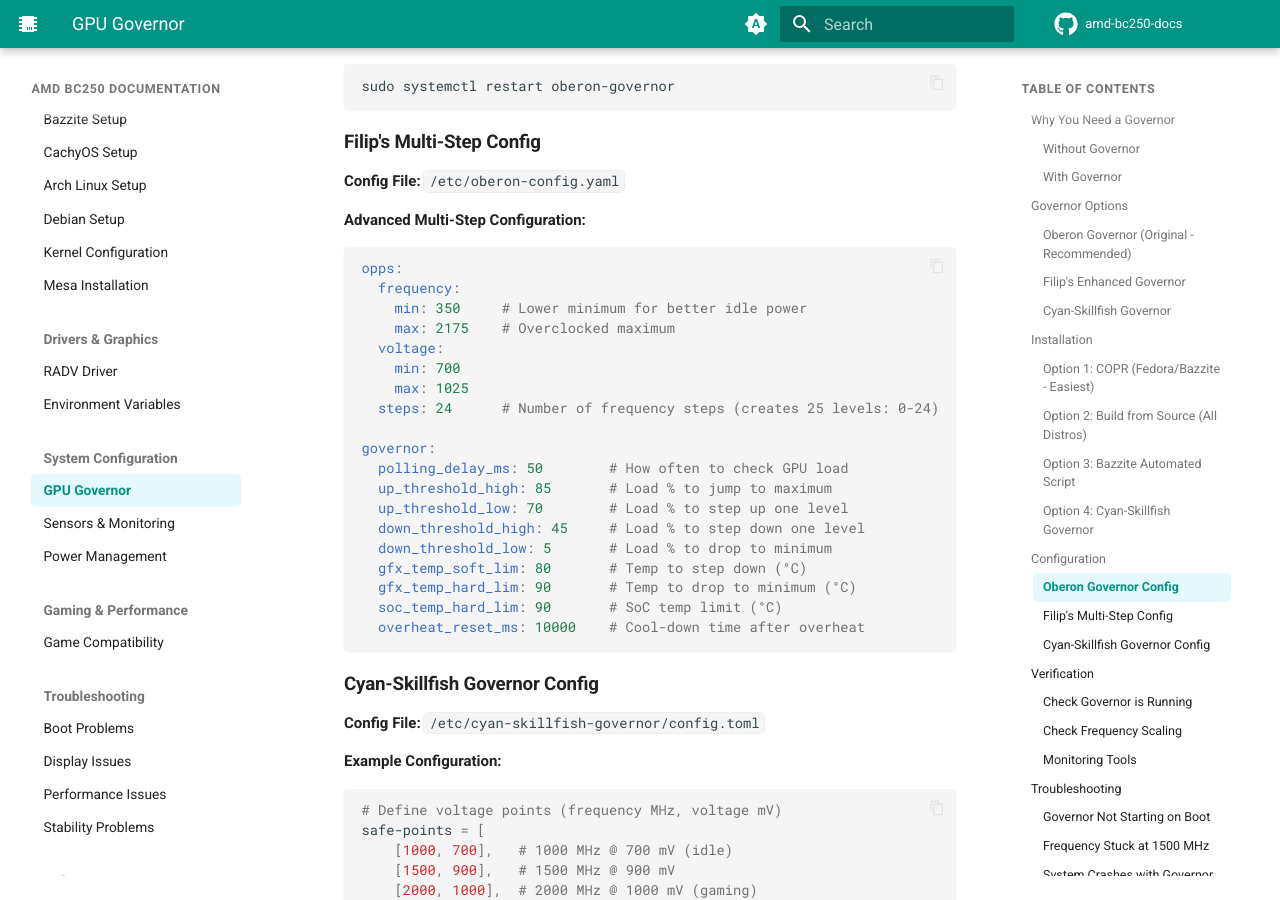
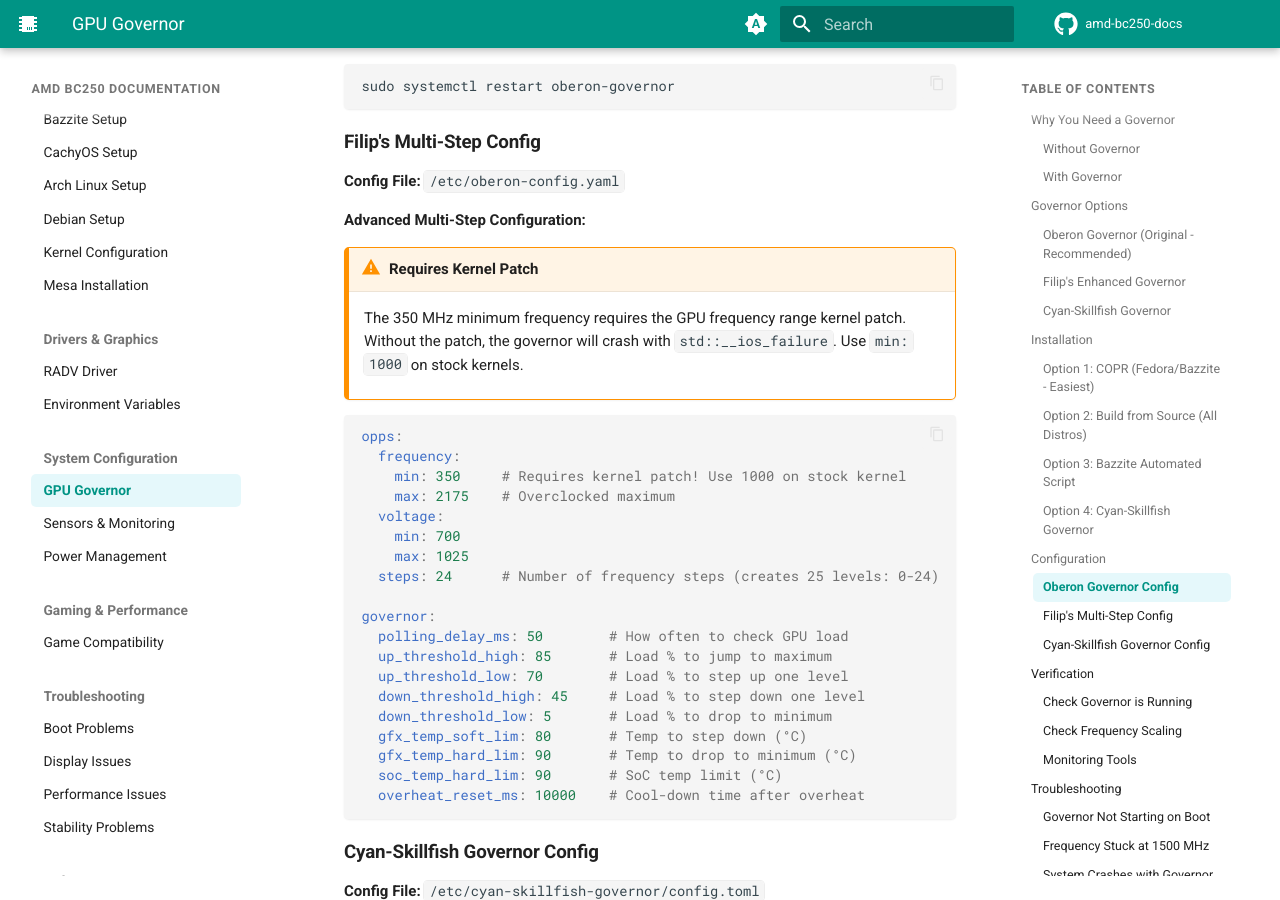
Before and after one commit to elektricM/amd-bc250-docs, an MkDocs documentation site: the page built from docs/system/governor.md, in a window 1280 px wide and 900 px high, scrolled down 4269 px. Built offline with MkDocs 1.6.1 and Material for MkDocs 9.7.7, drawn with Linux system fonts in a browser that asks for light colours; comment, search, counter and statistics services are not loaded; the version menu is left out; some of the changed text lies outside the part shown.

Commit message:
Fix community-reported documentation errors
- Remove unverified 980 MHz instability claim (no source found)
- Correct M.2 slot specification: PCIe Gen 2 x2 (not Gen 3)
- Add critical warning: 350 MHz governor config requires kernel patch
- Document governor crash with std::__ios_failure on stock kernels
- Instruct users to use min: 1000 MHz without kernel patch

Based on Discord feedback from community members questioning
documentation accuracy.

````diff
--- a/docs/system/governor.md
+++ b/docs/system/governor.md
@@ -210,10 +210,14 @@
 **Config File:** `/etc/oberon-config.yaml`
 
 **Advanced Multi-Step Configuration:**
+
+!!!warning "Requires Kernel Patch"
+    The 350 MHz minimum frequency requires the GPU frequency range kernel patch. Without the patch, the governor will crash with `std::__ios_failure`. Use `min: 1000` on stock kernels.
+
 ```yaml
 opps:
   frequency:
-    min: 350     # Lower minimum for better idle power
+    min: 350     # Requires kernel patch! Use 1000 on stock kernel
     max: 2175    # Overclocked maximum
   voltage:
     min: 700
@@ -519,7 +523,7 @@
 ```
 
 **Known Limits:**
-- **980 MHz:** Unstable (known issue, avoid)
+- **1000 MHz:** Minimum safe frequency on stock kernel
 - **2000 MHz @ 1000mV:** Safe for all boards
 - **2175 MHz @ 1025mV:** Safe for most boards
 - **2230 MHz:** Maximum with kernel patch, requires cooling
````
Also changed, not shown: docs/bios/overclocking.md (+1 -6 lines), docs/getting-started/prerequisites.md (+1 -1 lines), docs/hardware/specifications.md (+1 -1 lines), docs/reference/quick-reference.md (+1 -2 lines).
